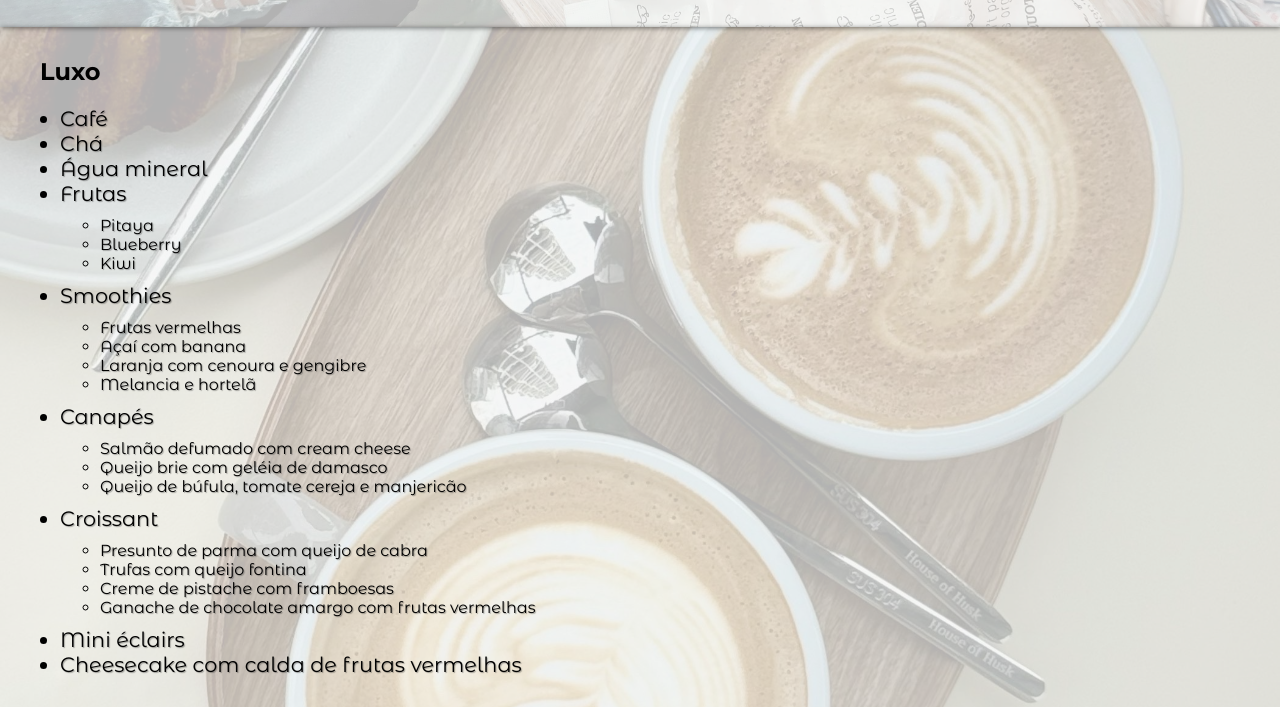
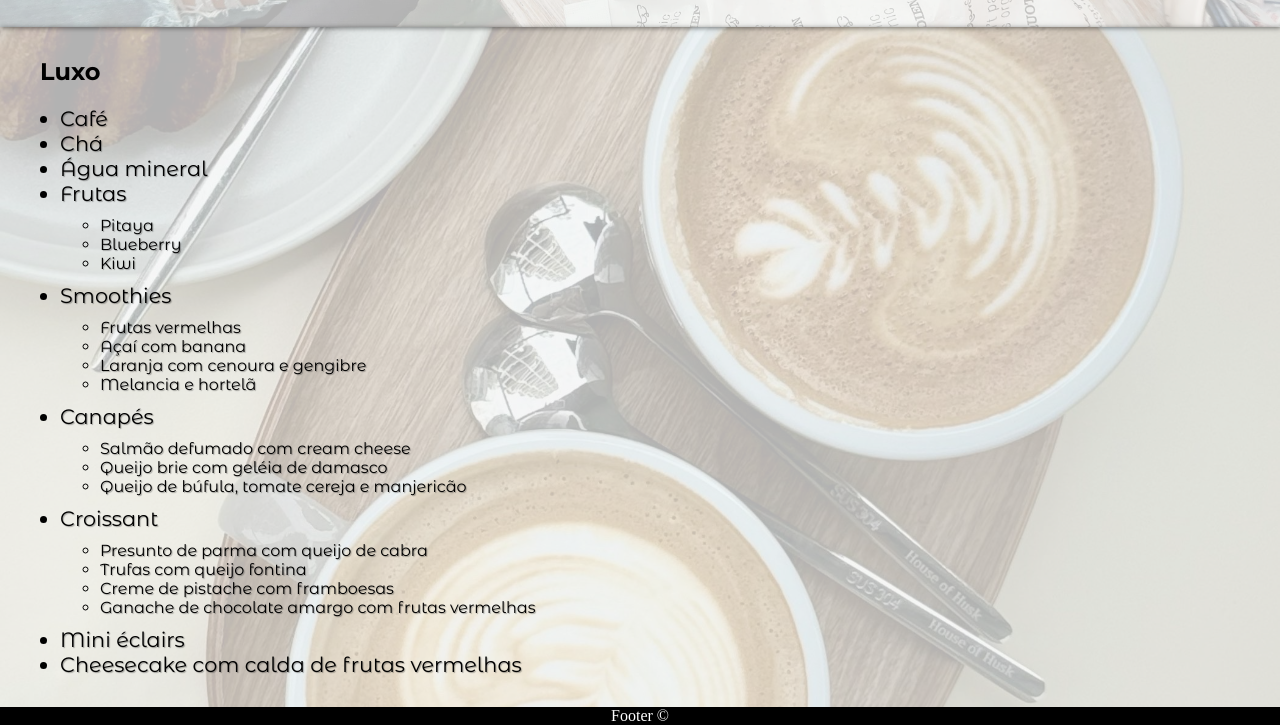
Before and after one commit to teixeirabrenno/menu, a plain HTML site: page index.html in a window 1280 px wide. Shown: the part 868-1593 px from the top of the page. Drawn offline with Linux system fonts and the light colour scheme; a web font is replaced by a local one.

Commit message:
added footer

```diff
--- a/index.css
+++ b/index.css
@@ -73,3 +73,9 @@ ul {
     font-size: 1.3rem;
     text-shadow: 1px 1px 1px hsla(0, 0%, 0%, 0.3);
 }
+
+footer{
+    text-align: center;
+    background-color: black;
+    color: white;
+}
--- a/index.html
+++ b/index.html
@@ -110,5 +110,8 @@
         </ul>
     </section>
 
+    <footer>
+        <p>Footer &copy;</p>
+    </footer>
 </body>
 </html>
```
